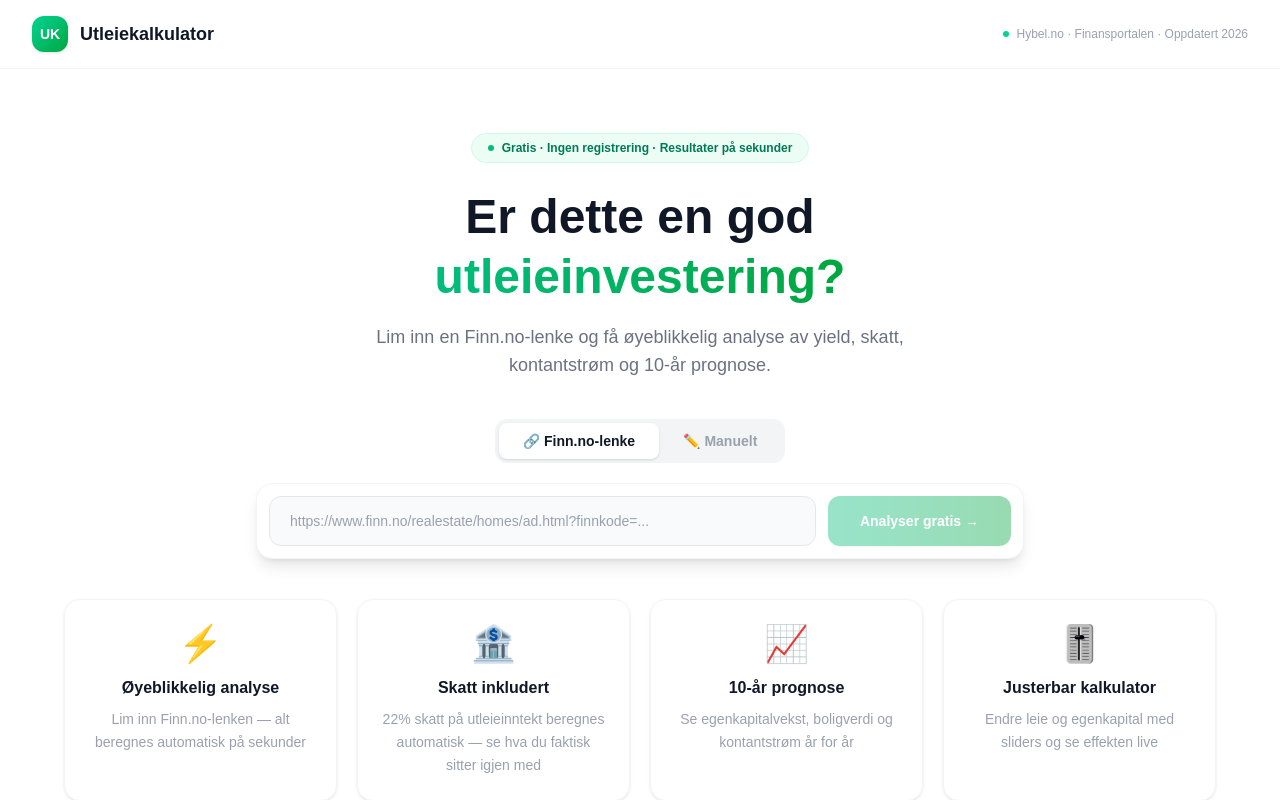
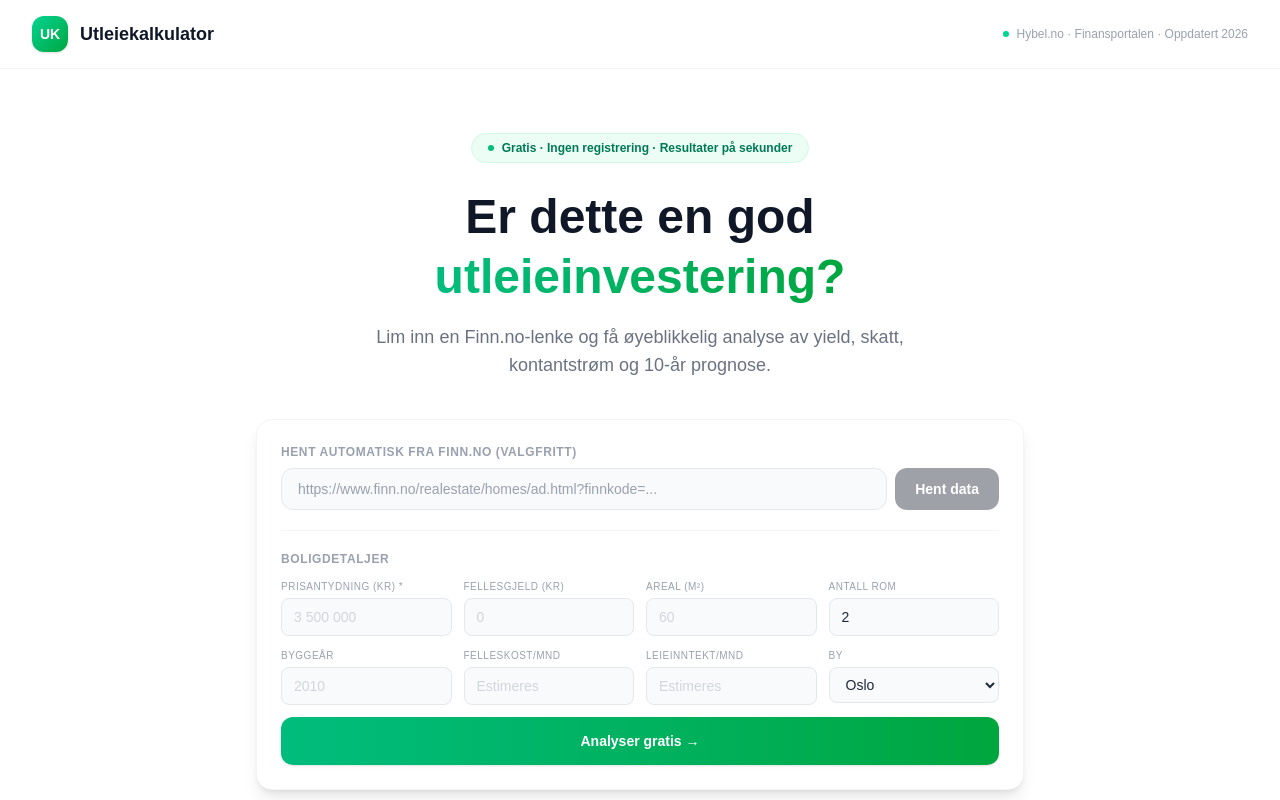
Before and after one commit to MagnusVaage/Utleiekalkulator, a Next.js app: page / in a window 1280 px wide. Shown: the top 800 px of the page. Built offline with nearby package versions, Linux system fonts and the light colour scheme.

Commit message:
Single page form: Finn.no auto-fill + manual fields always visible

```diff
--- a/app/page.tsx
+++ b/app/page.tsx
@@ -192,11 +192,12 @@ const FEATURES = [
 ];
 
 export default function Home() {
-  const [mode, setMode] = useState<'url' | 'manual'>('url');
   const [url, setUrl] = useState('');
+  const [fetching, setFetching] = useState(false);
   const [loading, setLoading] = useState(false);
   const [result, setResult] = useState<Result | null>(null);
   const [error, setError] = useState('');
+  const [fetchMsg, setFetchMsg] = useState('');
   const [rentAdj, setRentAdj] = useState(100);
   const [ekPct, setEkPct] = useState(15);
   const resultRef = useRef<HTMLDivElement>(null);
@@ -206,16 +207,29 @@ export default function Home() {
   });
   const setM = (k: keyof ManualInput) => (v: string) => setManual(p => ({ ...p, [k]: v }));
 
-  const analyze = async () => {
+  const fetchFromFinn = async () => {
     if (!url.trim()) return;
-    setLoading(true); setError(''); setResult(null); setRentAdj(100); setEkPct(15);
+    setFetching(true); setFetchMsg(''); setError('');
     try {
       const res = await fetch(`/api/analyze?url=${encodeURIComponent(url.trim())}`);
       const data = await res.json();
-      if (data.error) setError(data.error);
-      else { setResult(data); setTimeout(() => resultRef.current?.scrollIntoView({ behavior: 'smooth', block: 'start' }), 150); }
+      if (data.error) { setError(data.error); return; }
+      setManual({
+        prisantydning: String(data.prisantydning || ''),
+        gjeld: String(data.gjeld || ''),
+        bra: String(data.bra || ''),
+        rooms: String(data.rooms || '2'),
+        year: String(data.year || ''),
+        fellesutg: String(data.fellesutg || ''),
+        rent: String(data.rent || ''),
+        city: (data.address || '').toLowerCase().includes('oslo') ? 'oslo'
+          : (data.address || '').toLowerCase().includes('bergen') ? 'bergen'
+          : (data.address || '').toLowerCase().includes('stavanger') ? 'stavanger'
+          : (data.address || '').toLowerCase().includes('trondheim') ? 'trondheim' : 'annet',
+      });
+      setFetchMsg('✓ Hentet fra Finn.no — juster gjerne og trykk Analyser');
     } catch { setError('Nettverksfeil. Prøv igjen.'); }
-    finally { setLoading(false); }
+    finally { setFetching(false); }
   };
 
   const analyzeManual = () => {
@@ -323,58 +337,50 @@ export default function Home() {
           Lim inn en Finn.no-lenke og få øyeblikkelig analyse av yield, skatt, kontantstrøm og 10-år prognose.
         </p>
 
-        {/* Tab toggle */}
-        <div className="inline-flex bg-gray-100 rounded-xl p-1 mb-5">
-          {(['url', 'manual'] as const).map(m => (
-            <button key={m} onClick={() => { setMode(m); setResult(null); setError(''); }}
-              className={`px-6 py-2 rounded-lg text-sm font-semibold transition-all ${mode === m ? 'bg-white shadow-sm text-gray-900' : 'text-gray-400 hover:text-gray-600'}`}>
-              {m === 'url' ? '🔗 Finn.no-lenke' : '✏️ Manuelt'}
-            </button>
-          ))}
-        </div>
+        {/* Main input card */}
+        <div className="max-w-3xl mx-auto bg-white rounded-2xl shadow-lg border border-gray-100 p-6 text-left">
 
-        {/* URL input */}
-        {mode === 'url' && (
-          <div className="max-w-3xl mx-auto">
-            <div className="bg-white rounded-2xl shadow-lg border border-gray-100 p-3 flex flex-col sm:flex-row gap-3">
+          {/* Finn.no auto-fill */}
+          <div className="mb-5">
+            <label className="text-xs text-gray-400 uppercase tracking-wider font-semibold block mb-2">Hent automatisk fra Finn.no (valgfritt)</label>
+            <div className="flex gap-2">
               <input type="url" value={url} onChange={e => setUrl(e.target.value)}
-                onKeyDown={e => e.key === 'Enter' && analyze()}
+                onKeyDown={e => e.key === 'Enter' && fetchFromFinn()}
                 placeholder="https://www.finn.no/realestate/homes/ad.html?finnkode=..."
-                className="flex-1 bg-gray-50 border border-gray-200 rounded-xl px-5 py-3.5 text-sm text-gray-800 placeholder-gray-400 focus:outline-none focus:ring-2 focus:ring-emerald-300 focus:border-transparent"
+                className="flex-1 bg-gray-50 border border-gray-200 rounded-xl px-4 py-2.5 text-sm text-gray-800 placeholder-gray-400 focus:outline-none focus:ring-2 focus:ring-emerald-300 focus:border-transparent"
               />
-              <button onClick={analyze} disabled={loading || !url.trim()}
-                className="px-8 py-3.5 bg-gradient-to-r from-emerald-500 to-green-600 text-white font-bold text-sm rounded-xl hover:from-emerald-600 hover:to-green-700 disabled:opacity-40 transition-all shadow-sm whitespace-nowrap">
-                {loading ? 'Analyserer...' : 'Analyser gratis →'}
+              <button onClick={fetchFromFinn} disabled={fetching || !url.trim()}
+                className="px-5 py-2.5 bg-gray-900 text-white text-sm font-semibold rounded-xl hover:bg-gray-700 disabled:opacity-40 transition-all whitespace-nowrap">
+                {fetching ? 'Henter...' : 'Hent data'}
               </button>
             </div>
+            {fetchMsg && <div className="mt-2 text-emerald-600 text-xs font-medium">{fetchMsg}</div>}
           </div>
-        )}
 
-        {/* Manual input */}
-        {mode === 'manual' && (
-          <div className="max-w-3xl mx-auto bg-white rounded-2xl shadow-lg border border-gray-100 p-6">
-            <div className="grid grid-cols-2 sm:grid-cols-3 gap-4 mb-4">
+          <div className="border-t border-gray-100 pt-5">
+            <label className="text-xs text-gray-400 uppercase tracking-wider font-semibold block mb-3">Boligdetaljer</label>
+            <div className="grid grid-cols-2 sm:grid-cols-4 gap-3 mb-3">
               {([
                 { key: 'prisantydning', label: 'Prisantydning (kr) *', placeholder: '3 500 000' },
                 { key: 'gjeld', label: 'Fellesgjeld (kr)', placeholder: '0' },
-                { key: 'bra', label: 'Bruksareal (m²)', placeholder: '60' },
+                { key: 'bra', label: 'Areal (m²)', placeholder: '60' },
                 { key: 'rooms', label: 'Antall rom', placeholder: '2' },
                 { key: 'year', label: 'Byggeår', placeholder: '2010' },
-                { key: 'fellesutg', label: 'Felleskost/mnd (kr)', placeholder: 'Estimeres' },
-                { key: 'rent', label: 'Leieinntekt/mnd (kr)', placeholder: 'Estimeres fra hybel.no' },
+                { key: 'fellesutg', label: 'Felleskost/mnd', placeholder: 'Estimeres' },
+                { key: 'rent', label: 'Leieinntekt/mnd', placeholder: 'Estimeres' },
               ] as { key: keyof ManualInput; label: string; placeholder: string }[]).map(f => (
-                <div key={f.key} className={f.key === 'rent' ? 'col-span-2 sm:col-span-1' : ''}>
-                  <label className="text-[10px] text-gray-400 uppercase tracking-wider font-semibold block mb-1">{f.label}</label>
+                <div key={f.key}>
+                  <label className="text-[10px] text-gray-400 uppercase tracking-wider block mb-1">{f.label}</label>
                   <input type="text" value={manual[f.key]} onChange={e => setM(f.key)(e.target.value)}
                     placeholder={f.placeholder}
-                    className="w-full bg-gray-50 border border-gray-200 rounded-xl px-4 py-2.5 text-sm text-gray-800 placeholder-gray-300 focus:outline-none focus:ring-2 focus:ring-emerald-300 focus:border-transparent"
+                    className="w-full bg-gray-50 border border-gray-200 rounded-lg px-3 py-2 text-sm text-gray-800 placeholder-gray-300 focus:outline-none focus:ring-2 focus:ring-emerald-300 focus:border-transparent"
                   />
                 </div>
               ))}
               <div>
-                <label className="text-[10px] text-gray-400 uppercase tracking-wider font-semibold block mb-1">By</label>
+                <label className="text-[10px] text-gray-400 uppercase tracking-wider block mb-1">By</label>
                 <select value={manual.city} onChange={e => setM('city')(e.target.value)}
-                  className="w-full bg-gray-50 border border-gray-200 rounded-xl px-4 py-2.5 text-sm text-gray-800 focus:outline-none focus:ring-2 focus:ring-emerald-300">
+                  className="w-full bg-gray-50 border border-gray-200 rounded-lg px-3 py-2 text-sm text-gray-800 focus:outline-none focus:ring-2 focus:ring-emerald-300">
                   <option value="oslo">Oslo</option>
                   <option value="bergen">Bergen</option>
                   <option value="stavanger">Stavanger</option>
@@ -388,7 +394,7 @@ export default function Home() {
               Analyser gratis →
             </button>
           </div>
-        )}
+        </div>
 
         {error && <div className="max-w-3xl mx-auto mt-3 text-red-600 text-sm bg-red-50 border border-red-100 rounded-xl px-4 py-3">{error}</div>}
       </div>
```
